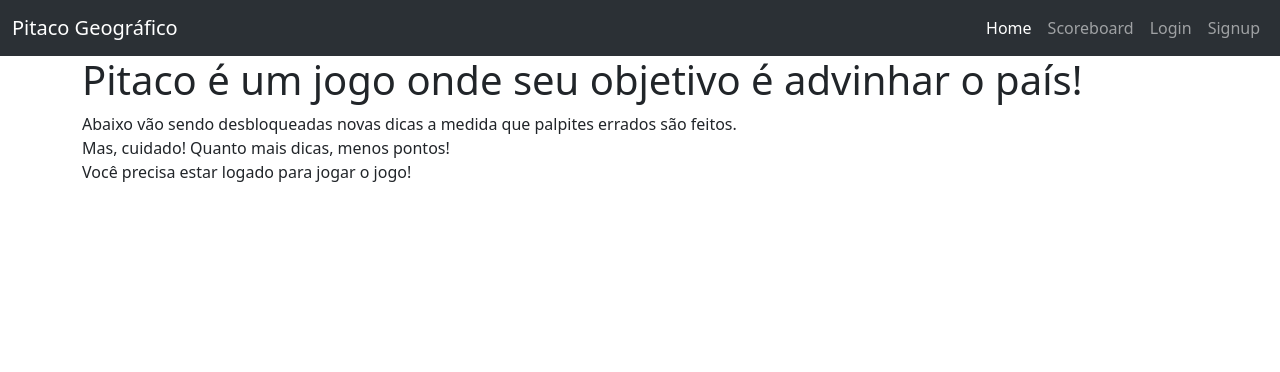
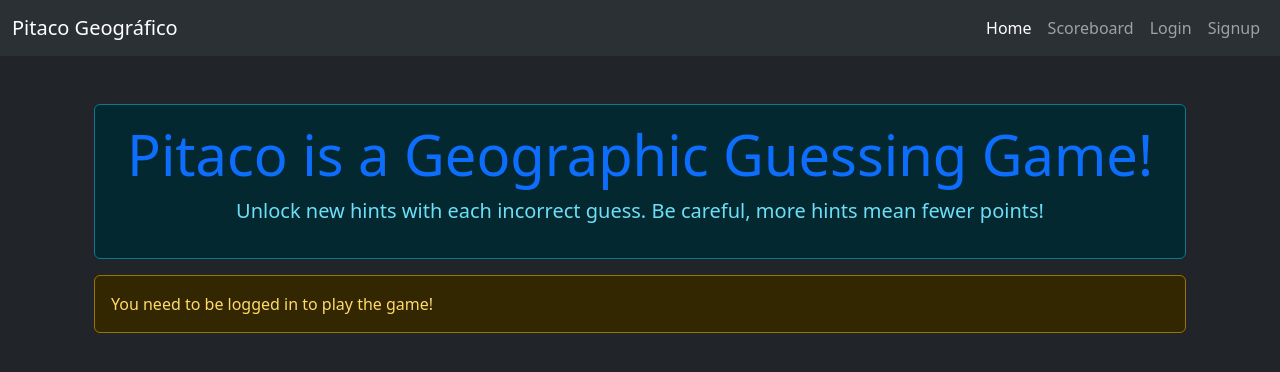
Before and after one commit to vmoreli/gg_take_a_guess, a Django app: page /gg/home/ in a window 1280 px wide. Shown: the top 372 px of the page. Run offline with Django 5.2, Linux system fonts and the light colour scheme.

Commit message:
Documentação melhorada.

```diff
--- a/gg_guess/gg_guess_app/forms.py
+++ b/gg_guess/gg_guess_app/forms.py
@@ -1,5 +1,6 @@
 from django import forms
 
+# forms para mudança  de senha
 class ChangePasswordForm(forms.Form):
     old_password = forms.CharField(widget=forms.PasswordInput())
     new_password = forms.CharField(widget=forms.PasswordInput())
--- a/gg_guess/gg_guess_app/templates/base.html
+++ b/gg_guess/gg_guess_app/templates/base.html
@@ -7,9 +7,9 @@
     integrity="sha384-QWTKZyjpPEjISv5WaRU9OFeRpok6YctnYmDr5pNlyT2bRjXh0JMhjY6hW+ALEwIH" crossorigin="anonymous">
     <title>{% block title %} Pitaco {% endblock %}</title>
 </head>
-<body>
+<body class="bg-dark" data-bs-theme="dark">
     {% include 'navbar.html' %}
-    <div class="container mx-auto">
+    <div class="container mx-auto my-4">
         {% block content %}{% endblock %}
     </div>
 </body>
--- a/gg_guess/gg_guess_app/templates/home.html
+++ b/gg_guess/gg_guess_app/templates/home.html
@@ -1,65 +1,114 @@
-<!-- templates/home.html -->
 {% extends 'base.html' %}
 
 {% block title %}Home{% endblock %}
 
 {% block content %}
-    <h1 class="text-4xl font-bold"> Pitaco é um jogo onde seu objetivo é advinhar o país! </h1>
-    <p1> Abaixo vão sendo desbloqueadas novas dicas a medida que palpites errados são feitos. </p1>
-    <br>
-    <p1> Mas, cuidado! Quanto mais dicas, menos pontos! </p1>
+    <div class="container mt-5">
+        <div class="alert alert-info text-center">
+            <h1 class="display-4 text-primary">Pitaco is a Geographic Guessing Game!</h1>
+            <p class="lead">Unlock new hints with each incorrect guess. Be careful, more hints mean fewer points!</p>
+        </div>
+
+        <div id="alert-container">
+            {% if messages %}
+                {% for message in messages %}
+                    <div class="alert alert-{{ message.tags }} alert-dismissible fade show" role="alert">
+                        {{ message.message }}
+                        <button type="button" class="btn-close" data-bs-dismiss="alert" aria-label="Close"></button>
+                        <a href="" class="mt-3 ml-auto">Play Again</a>
+                    </div>
+                {% endfor %}
+            {% endif %}
+        </div>
 
         {% if user.is_authenticated %}
-        <!-- <p>{{country_info.name}}</p>
-        <p> Esse país está no hemisfério... {{ country_info.hemisphere }}</p>
-        <p> Esse país está no continente... {{ country_info.continent }}</p>
-        <p> Esse país tem {{ country_info.population }} habitantes</p>
-        <p> Esse país tem {{ country_info.area }} km² de área</p>
-        <p> A língua desse país é o {{ country_info.language }} </p>
-        <p> A moeda desse páis é o(a) {{ country_info.currency }}</p>
-        <p> A capital desse país é... {{ country_info.capital }}</p> -->
-
+            <div class="row">
                 {% if guesses >= 0 %}
-            <p> Esse país está no hemisfério... {{ country_info.hemisphere }}</p>
+                    <div class="col-md-4 mb-3">
+                        <div class="card">
+                            <div class="card-body">
+                                <p>Hemisphere: <strong>{{ country_info.hemisphere }}</strong></p>
+                            </div>
+                        </div>
+                    </div>
                 {% endif %}
 
-        {% if guesses >= 1%}
-            <p> Esse país está no continente... {{ country_info.continent }}</p>
+                {% if guesses >= 1 %}
+                    <div class="col-md-4 mb-3">
+                        <div class="card">
+                            <div class="card-body">
+                                <p>Continent: <strong>{{ country_info.continent }}</strong></p>
+                            </div>
+                        </div>
+                    </div>
                 {% endif %}
 
-        {% if guesses >= 2%}
-            <p> Esse país tem {{ country_info.population }} habitantes</p>
+                {% if guesses >= 2 %}
+                    <div class="col-md-4 mb-3">
+                        <div class="card">
+                            <div class="card-body">
+                                <p>Sub-region: <strong>{{ country_info.subregion }}</strong></p>
+                            </div>
+                        </div>
+                    </div>
                 {% endif %}
 
-        {% if guesses >= 3%}
-            <p> Esse país tem {{ country_info.area }} km² de área</p>
+                {% if guesses >= 3 %}
+                    <div class="col-md-4 mb-3">
+                        <div class="card">
+                            <div class="card-body">
+                                <p>Area: <strong>{{ country_info.area }}</strong> km²</p>
+                            </div>
+                        </div>
+                    </div>
                 {% endif %}
 
-        {% if guesses >= 4%}
-            <p> A língua desse país é o {{ country_info.language }} </p>
+                {% if guesses >= 4 %}
+                    <div class="col-md-4 mb-3">
+                        <div class="card">
+                            <div class="card-body">
+                                <p>Language: <strong>{{ country_info.language }}</strong></p>
+                            </div>
+                        </div>
+                    </div>
                 {% endif %}
 
-        {% if guesses >= 5%}
-            <p> A moeda desse páis é o(a) {{ country_info.currency }}</p>
+                {% if guesses >= 5 %}
+                    <div class="col-md-4 mb-3">
+                        <div class="card">
+                            <div class="card-body">
+                                <p>Currency: <strong>{{ country_info.currency }}</strong></p>
+                            </div>
+                        </div>
+                    </div>
                 {% endif %}
 
-        {% if guesses >= 6%}
-            <p> A capital desse país é... {{ country_info.capital }}</p>
+                {% if guesses >= 6 %}
+                    <div class="col-md-4 mb-3">
+                        <div class="card">
+                            <div class="card-body">
+                                <p>Capital: <strong>{{ country_info.capital }}</strong></p>
+                            </div>
+                        </div>
+                    </div>
                 {% endif %}
+            </div>
 
-        <form method="POST">
+            <form method="POST" class="mb-3">
                 {% csrf_token %}
-            <label for="country_name">Nome do país:</label>
-            <input type="text" id="country_name" name="country_name">
-            <button type="submit">Enviar</button>
+                <div class="mb-3">
+                    <label for="country_name" class="form-label">Country name:</label>
+                    <input type="text" id="country_name" name="country_name" class="form-control">
+                </div>
+                <button type="submit" class="btn btn-primary">Submit</button>
             </form>
 
-        <p>Você está logado como {{ user.username }}</p>
+            <p class="text-muted">You are logged in as <strong>{{ user.username }}</strong> and you currently have <strong>{{ points  }} points.</strong></p>
 
         {% else %}
-        <p>Você precisa estar logado para jogar o jogo!</p>
-
+            <div class="alert alert-warning" role="alert">
+                You need to be logged in to play the game!
+            </div>
         {% endif %}
-
-
+    </div>
 {% endblock %}
--- a/gg_guess/gg_guess_app/templates/navbar.html
+++ b/gg_guess/gg_guess_app/templates/navbar.html
@@ -8,7 +8,7 @@
     <title>Navbar</title>
 </head>
 <body>
-    <nav class="navbar bg-dark navbar-expand-lg bg-body-tertiary" data-bs-theme="dark">
+    <nav class="navbar navbar-expand-lg navbar-dark bg-dark navbar-expand-lg bg-body-tertiary">
         <div class="container-fluid">
           <a class="navbar-brand" href="#">Pitaco Geográfico</a>
           <button class="navbar-toggler" type="button" data-bs-toggle="collapse" data-bs-target="#navbarNavDropdown" aria-controls="navbarNavDropdown" aria-expanded="false" aria-label="Toggle navigation">
@@ -23,17 +23,20 @@
                 <a class="nav-link" href="{% url 'scoreboard' %}">Scoreboard</a>
               </li>
               {% if user.is_authenticated %}
-                <li class="nav-item">
-                    <a class="nav-link" href="{% url 'change_password' %}">Change password</a>
-                </li>
-                <li class="nav-item">
-                    <form method="post" action="{% url 'logout' %}">
-                        {% csrf_token %}
-                        <button  class="nav-link" type="submit">Logout</button>
-                    </form>
-                </li>
-                <li class="nav-item">
-                    <a class="nav-link" href="{% url 'delete_profile' %}">Delete Profile</a>
+                <li class="nav-item dropdown">
+                    <a class="nav-link dropdown-toggle" href="#" id="navbarDropdownMenuLink" role="button" data-bs-toggle="dropdown" aria-expanded="false">
+                        Profile
+                    </a>
+                    <ul class="dropdown-menu dropdown-menu-end" aria-labelledby="navbarDropdownMenuLink">
+                        <li><a class="dropdown-item" href="{% url 'change_password' %}">Change Password</a></li>
+                        <li>
+                            <form method="post" action="{% url 'logout' %}" class="d-inline">
+                                {% csrf_token %}
+                                <button class="dropdown-item" type="submit">Logout</button>
+                            </form>
+                        </li>
+                        <li><a class="dropdown-item" href="{% url 'delete_profile' %}">Delete Profile</a></li>
+                    </ul>
                 </li>
               {% else %}
                 <li class="nav-item">
@@ -46,6 +49,10 @@
             </ul>
           </div>
         </div>
-      </nav>
+    </nav>
+
+    <!-- Bootstrap JS and dependencies -->
+    <script src="https://cdn.jsdelivr.net/npm/@popperjs/core@2.11.6/dist/umd/popper.min.js"></script>
+    <script src="https://cdn.jsdelivr.net/npm/bootstrap@5.3.3/dist/js/bootstrap.min.js"></script>
 </body>
 </html>
--- a/gg_guess/gg_guess_app/urls.py
+++ b/gg_guess/gg_guess_app/urls.py
@@ -3,11 +3,11 @@ from django.contrib.auth import views as auth_views
 from . import views
 from .views import ChangePasswordView
 
-# URLConf
+# URLConf do app
 urlpatterns = [
     path('register/', views.register, name='register'), # URL de página para cadastro
     path('logout/', auth_views.LogoutView.as_view(next_page='home'), name='logout'),  # URL de logout com redirecionamento
-    path('home/', views.home, name='home'), # view da página inicial
+    path('home/', views.home, name='home'), # URL da página inicial
     path('scoreboard/', views.scoreboard, name='scoreboard'),  # URL para o scoreboard
     path('change-password/', ChangePasswordView.as_view(), name='change_password'),   # URL para trocar senha
     path('delete-profile/', views.delete_profile, name='delete_profile')  # URL para deletar usuário
--- a/gg_guess/gg_guess_app/views.py
+++ b/gg_guess/gg_guess_app/views.py
@@ -8,52 +8,83 @@ from django.contrib.auth.forms import PasswordChangeForm
 from django.contrib.auth.views import PasswordChangeView
 from django.urls import reverse_lazy
 from django.contrib.auth import logout
+from django.contrib import messages
 import requests
 import random
 
 # Create your views here.
 # views in django - request handlers (actions, in other frameworks)
 
+# Função que faz o acesso à API e devolve um país aleatório que não esteja nos países já acertados por um usuário
 def get_random_country(excluded_countries):
-    url = "https://restcountries.com/v3.1/all"
+    # excluded countries : lista de países que o usuário já acertou e que, portanto, não devem ser mais selecionados
+    url = "https://restcountries.com/v3.1/all"  # url da API p/ pegar todos os países
     response = requests.get(url)
-    if response.status_code == 200:
+    if response.status_code == 200: # se o pedido foi bem sucedido
         data = response.json()
+        # da lista de todos os países, exclui os que estão em excluded_countries
         available_countries = [country for country in data if country['name']['common'] not in excluded_countries]
-        return random.choice(available_countries)
+        return random.choice(available_countries)   # retorna país aleatório dentre os disponíveis
     return None
 
+# View da home
 def home(request):
 
+    # se o método é POST e o usuário está autenticado -> palpite foi feito para o jogo
     if request.method == 'POST' and request.user.is_authenticated:
+        # Pega pontos do usuário para imprimir na tela
+        profile = UserProfile.objects.get(user=request.user)
+        points = profile.points
+
+        # Atualiza número de palpites feitos
         guesses = request.session['guesses'] + 1
         request.session['guesses'] = guesses
-        user_input = request.POST.get('country_name', '').strip()
-        print("user input: " + user_input)
-        correct_country_name = request.session.get('correct_country_name')
+
+        user_input = request.POST.get('country_name', '').strip()   # input do usuário
+
+        correct_country_name = request.session.get('correct_country_name')  # nome do país a ser adivinhado
 
         if user_input.lower() == correct_country_name.lower():
-            points = 100 - guesses * 10 if guesses * 10 < 100 else 10
+            # Usuário fez o palpite correto!
+
+            # Calcula pontos obtidos e atualiza pontos do usuário
+            points_got = 100 - guesses * 10 if guesses * 10 < 100 else 10
             user_profile = UserProfile.objects.get(user=request.user)
-            user_profile.points += points
+            user_profile.points += points_got
 
+            # Coloca páis acertado na lista do usuário
             country = Country.objects.get(name=correct_country_name)
+            user_profile.countries_guessed.add(country)
 
-            user_profile.countries_guessed.add(country)
+            # Salva alterações no profile do usuário
             user_profile.save()
 
-            return HttpResponse("Você acertou!")
+            # Mensagem para ser impressa na tela
+            messages.success(request, 'Congratulations! You guessed the country correctly!')
+
+            return render(request, "home.html", {'points': points + points_got})
         else:
+            # Usuário não fez o palpite correto!
+
+            # Obtém informações do país correto novamente
             country_info = request.session.get('country_info')
-            print(guesses)
-            return render(request, "home.html", {'country_info': country_info, 'guesses': guesses})
 
+            return render(request, "home.html", {'country_info': country_info, 'guesses': guesses, 'points': points})
+
+    # Se o método é GET e o usuário está autenticado -> inicia novo jogo
     if request.user.is_authenticated:
+
+        # Obtém pontos do usuário para impressão na tela
         user_profile = UserProfile.objects.get(user=request.user)
-        # Obter lista de países que o usuário já acertou
+        points = user_profile.points
+
+        # Obtem lista de países que o usuário já acertou
         guessed_countries = list(user_profile.countries_guessed.values_list('name', flat=True))
+
+        # Obtem páis aleatório dentre os disponíveis
         country = get_random_country(guessed_countries)
 
+        # Preenche dicionário com as informações do país sorteado
         if country:
             country_info = {
                 'name': country.get('name', {}).get('common'),
@@ -62,55 +93,62 @@ def home(request):
                 'language': list(country.get('languages', {}).values())[0] if country.get('languages') else None,
                 'currency': list(country.get('currencies', {}).keys())[0] if country.get('currencies') else None,
                 'area': country.get('area'),
-                'population': country.get('population'),
+                'subregion': country.get('subregion'),
                 'capital': country.get('capital')[0]
             }
 
+            # Atualiza info na sessão: informações do país sorteado,
             request.session['country_info'] = country_info
             request.session['correct_country_name'] = country_info['name']
             guesses = 0
-            request.session['guesses'] = 0
+            request.session['guesses'] = guesses
 
             # Certifique-se de que o país esteja na base de dados
             Country.objects.get_or_create(name=country_info['name'])
 
-            return render(request, "home.html", {'country_info': country_info, 'guesses': guesses})
+            return render(request, "home.html", {'country_info': country_info, 'guesses': guesses, 'points': points})
 
         else:
             return HttpResponse("Erro ao obter informações do país")
 
+    # Se o método for GET e o usuário não está autenticado
     return render(request, "home.html")
 
 
+# View da página de registro
+def register(request):
 
-def register(request):
+    # Se o método for um POST
     if request.method == 'POST':
-        form = UserCreationForm(request.POST)
-        if form.is_valid():
-            form.save()
-            username = form.cleaned_data.get('username')
-            password = form.cleaned_data.get('password1')
-            user = authenticate(username=username, password=password)
-            login(request, user)
-            return redirect('home')
-    else:
-        form = UserCreationForm()
-    return render(request, 'registration/register.html', {'form': form})
+        form = UserCreationForm(request.POST)   # form pré-definido do Django
+        if form.is_valid(): # Validação do form
+            form.save() # Salva o form
+            username = form.cleaned_data.get('username')    # Pega username digitado
+            password = form.cleaned_data.get('password1')   # Pega senha digitada
+            user = authenticate(username=username, password=password)   # Realiza autenticação do usuário com os valores passados
+            login(request, user)    # Realiza o login do usuário
+            return redirect('home') # Redireciona para a home
+    else:   # Se o método for um GET
+        form = UserCreationForm()   # form pré-definido do Django
+    return render(request, 'registration/register.html', {'form': form}) # Renderiza página com o form para ser preenchido
 
+# Classe de view para mudança de senha, herança com a view pré-definida do Django
 class ChangePasswordView(PasswordChangeView):
-    form_class = PasswordChangeForm
-    success_url = reverse_lazy('home')
-    template_name = 'registration/change_password.html'
+    form_class = PasswordChangeForm # form para preenchimento
+    success_url = reverse_lazy('home')  # Se a mudança for pré-definida, redireciona para a home
+    template_name = 'registration/change_password.html' # caminho do template
 
+# View do scoreboard
 def scoreboard(request):
-    top_users = UserProfile.objects.order_by('-points')[:10]
+    top_users = UserProfile.objects.order_by('-points')[:10]    # Pega os 10 usuários com as maiores quantidades de pontos
     return render(request, 'scoreboard.html', {'top_users': top_users})
 
+# View para deletar perfil
 @login_required
 def delete_profile(request):
-    if request.method == 'POST':
+    if request.method == 'POST':    # Se o método for post
         user = request.user
         user.delete()
         logout(request)  # Faz logout do usuário após a exclusão do perfil
-        return redirect('home')  # Substitua 'home' pelo nome da URL para a página inicial ou outra página desejada
-    return render(request, 'registration/delete_profile.html')
+        return redirect('home')  # Redireciona para a home
+    return render(request, 'registration/delete_profile.html')  # Se o método for GET
```
Also changed, not shown: gg_guess/gg_guess_app/models.py (+7 -7 lines), gg_guess/gg_guess_app/templates/registration/change_password.html (+4 -9 lines), gg_guess/gg_guess_app/templates/registration/delete_profile.html (+9 -5 lines), gg_guess/gg_guess_app/templates/registration/form_base.html (added, +14 -0 lines), gg_guess/gg_guess_app/templates/registration/login.html (+2 -9 lines), gg_guess/gg_guess_app/templates/registration/register.html (+2 -11 lines), gg_guess/gg_guess_app/templates/scoreboard.html (+17 -9 lines). Lines whose indentation alone changed are shown as unchanged.
